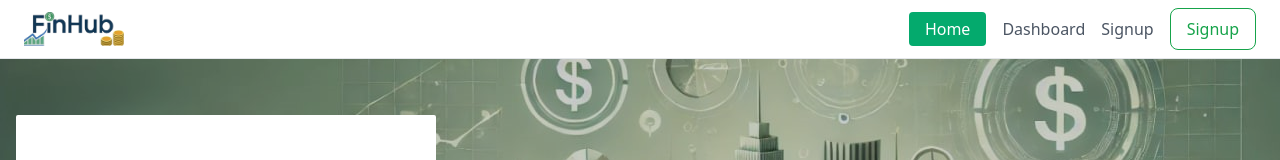
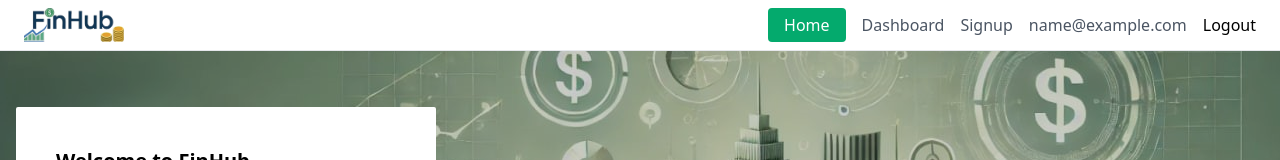
Before and after one commit to Yasya12/fin-hub-Angular, an Angular app: page /home in a window 1280 px wide. Shown: the top 160 px of the page. Built offline with nearby package versions, Linux system fonts and the light colour scheme; no server answers; sample sign-in values are in the browser's storage.

Commit message:
feat: display user email in header after login and add logout button

```diff
--- a/src/app/core/ui/header/header.component.html
+++ b/src/app/core/ui/header/header.component.html
@@ -16,8 +16,13 @@
     <a class="text-base font-medium text-gray-600 hover:text-gray-800" routerLink="/dashboard" routerLinkActive="active">Dashboard</a>
     <a class="text-base font-medium text-gray-600 hover:text-gray-800" routerLink="/signup" routerLinkActive="active">Signup</a>
 
-    <button class="px-4 py-2 text-sm font-medium text-green-600 border border-green-600 rounded-lg hover:bg-green-600 hover:text-white transition">
+    <button class="px-4 py-2 text-sm font-medium text-green-600 border border-green-600 rounded-lg hover:bg-green-600 hover:text-white transition" *ngIf="!user?.email">
       <a class="text-base font-medium hover:text-gray-800" routerLink="/try">Signup</a>
     </button>
+
+    <!-- Якщо користувач залогінений, показуємо його емейл -->
+    <span *ngIf="user?.email" class="text-base font-medium text-gray-600">{{ user.email }}</span>
+
+    <button (click)="onLogout()">Logout</button>
   </div>
 </div>
--- a/src/app/core/ui/header/header.component.ts
+++ b/src/app/core/ui/header/header.component.ts
@@ -1,10 +1,26 @@
-import { Component } from '@angular/core';
+import { Component, OnInit } from '@angular/core';
+import { AuthService } from '../../services/auth.service';
 
 @Component({
   selector: 'app-header',
   templateUrl: './header.component.html',
   styleUrl: './header.component.css'
 })
-export class HeaderComponent {
+export class HeaderComponent implements OnInit {
+  user: any = null;
+  userEmail: string | null = null;
 
+  constructor(private authService: AuthService) {}
+
+  ngOnInit(): void {
+    this.authService.user$.subscribe(user => {
+      this.user = user;
+    });
+  }
+
+  onLogout() {
+    this.authService.logout();
+    // Перенаправляємо користувача на сторінку входу або домашню сторінку
+    window.location.href = '/home'; // або використовуйте Router
+  }
 }
```
